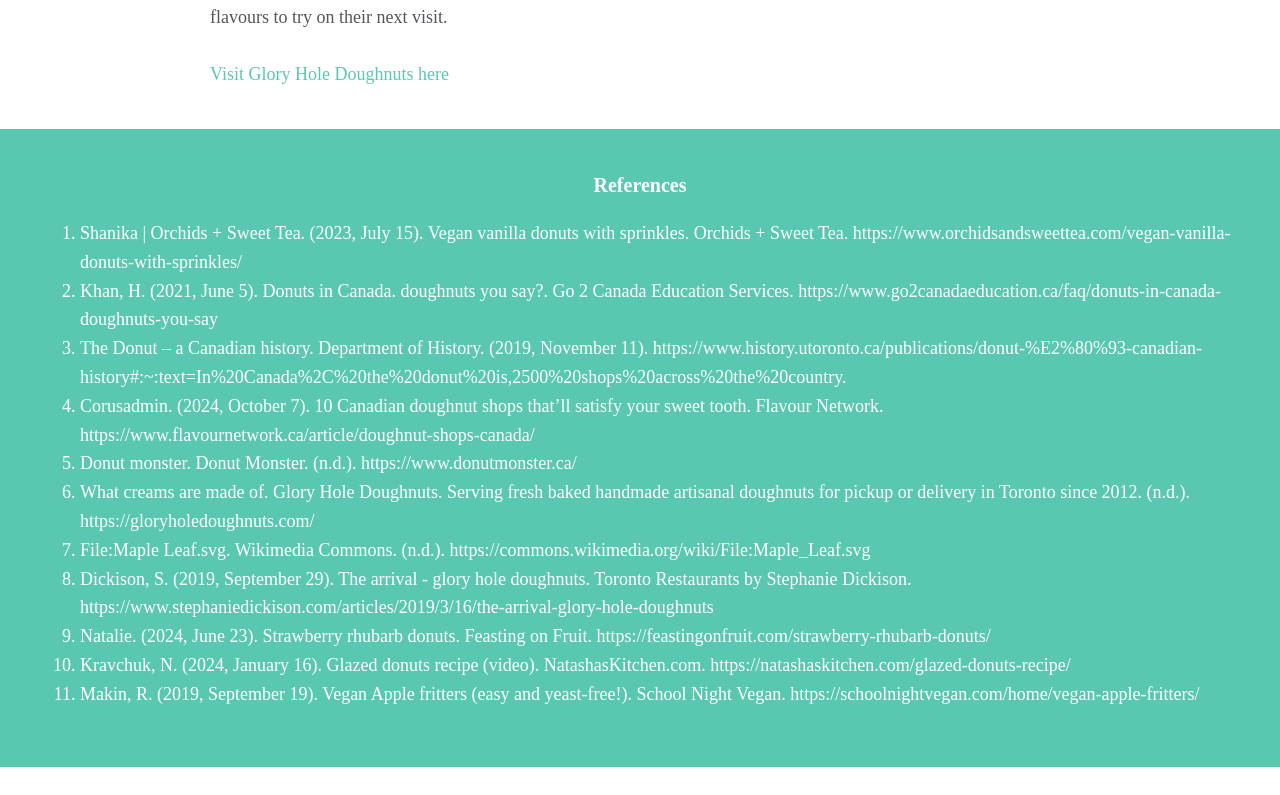
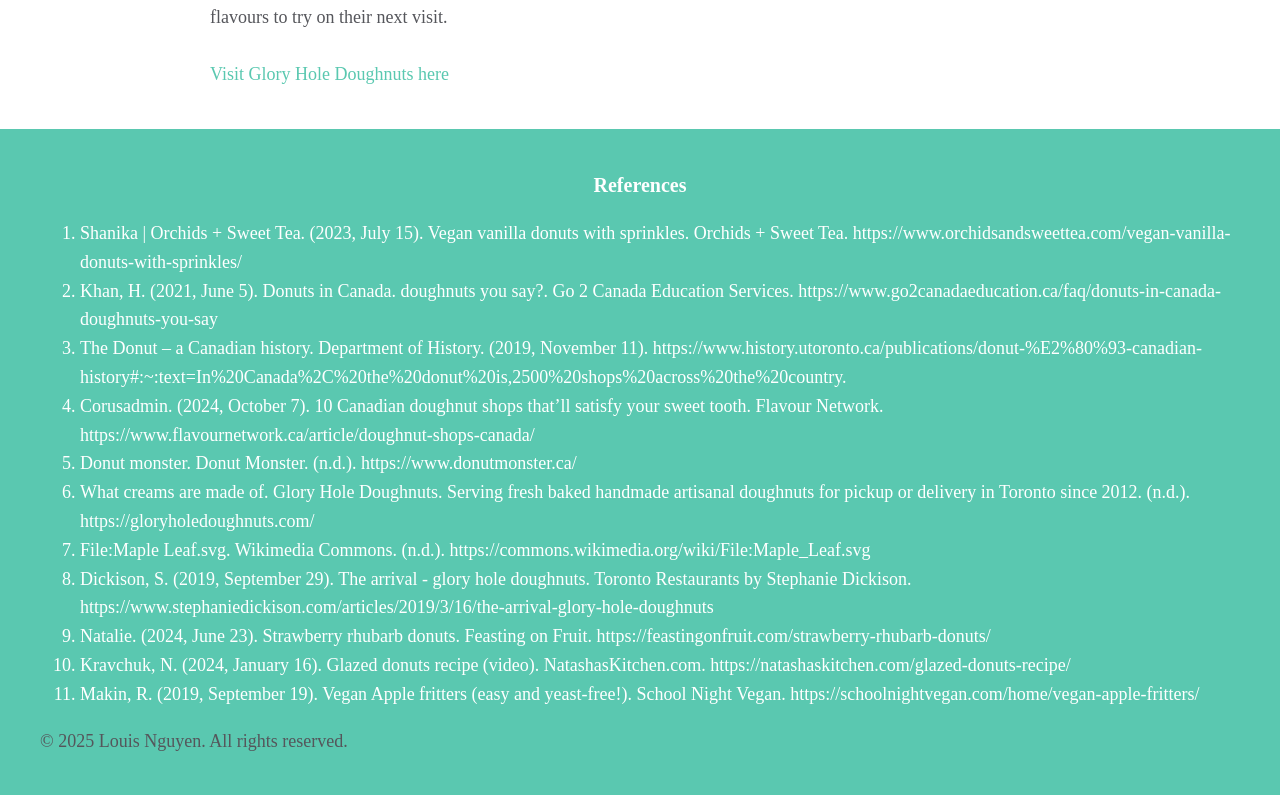
Before and after one commit to louisnguyen7/Canadas-Best-Doughnuts, a plain HTML site: page index.html in a window 1280 px wide. Shown: the part 4856-5651 px from the top of the page. Before the commit the page ends 5623 px from the top, so only its background shows below. Drawn offline with Linux system fonts and the light colour scheme.

Commit message:
added copyright

```diff
--- a/index.html
+++ b/index.html
@@ -370,6 +370,7 @@
         </li>
     </ol>
 
+    <p>&copy; 2025 Louis Nguyen. All rights reserved.</p>
 </footer>
 
 </html>
```
